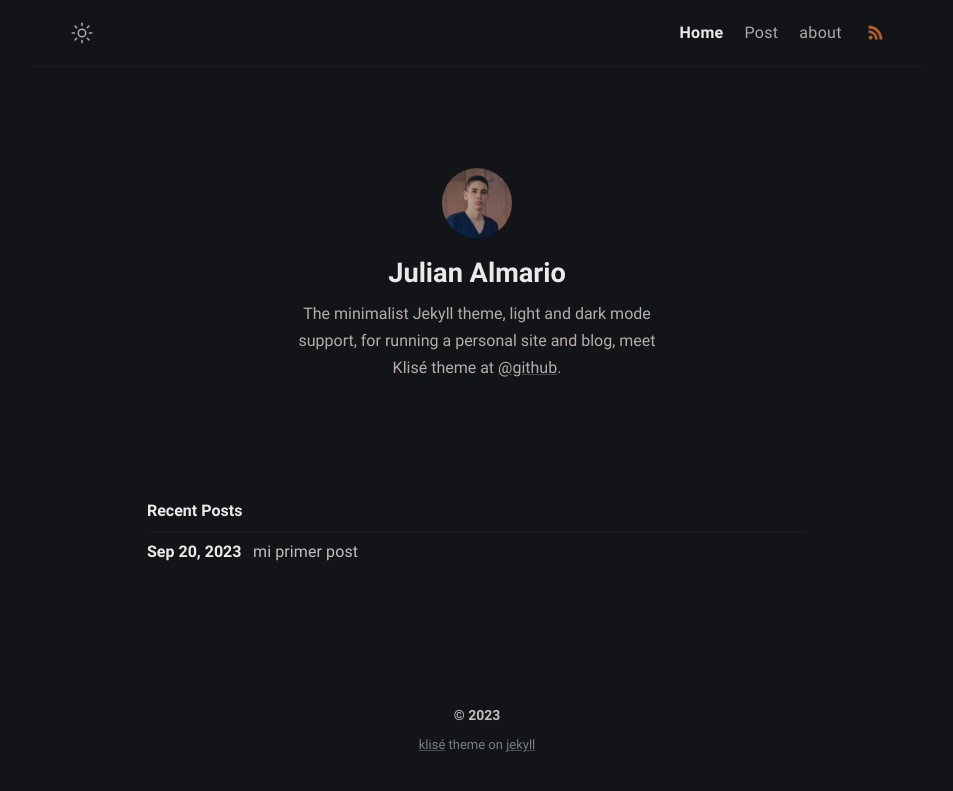
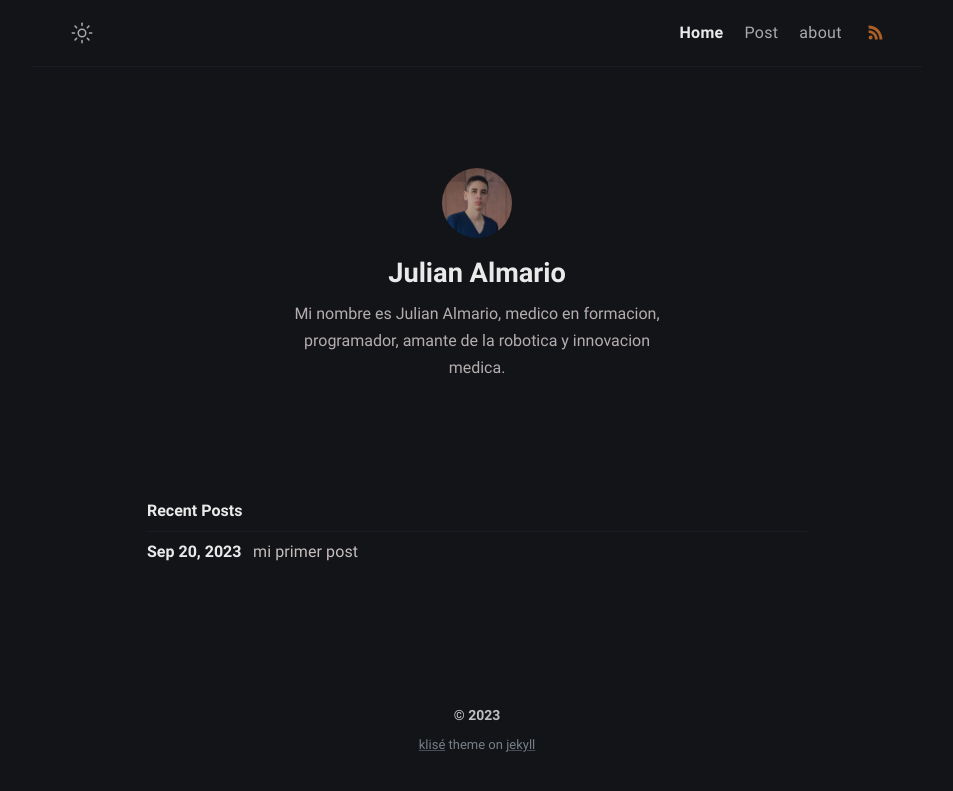
Before and after one commit to Julian-Almario/MyWeb, a Jekyll site: the page built from index.md, in a window 1280 px wide. Shown: the top 791 px of the page, without its empty margins (163-1116 px from the left). Built offline with Jekyll 4.4.1, drawn with Linux system fonts in a browser that asks for light colours; part of the change alters nothing that is shown.

```diff
--- a/_config.yml
+++ b/_config.yml
@@ -13,8 +13,7 @@ mode: dark # default theme "dark" | "light"
 author:
   name: Julian Almario # author name
   bio: >- # tell to the world
-    The minimalist Jekyll theme, light and dark mode support, for running a personal site and blog,
-    meet Klisé theme at <a href="https://github.com/piharpi/jekyll-klise" target="_blank" rel="noopener">@github</a>.
+    Mi nombre es Julian Almario, medico en formacion, programador, amante de la robotica y innovacion medica.
   username: JulianAlmario # general username
   github: Julian-Almario # github username
   twitter: JulianAlmario_ # twitter username
--- a/_includes/header.html
+++ b/_includes/header.html
@@ -162,14 +162,4 @@
 
   <link rel="stylesheet" href="/assets/css/style.css" />
 
-  <!-- for mathjax support -->
-  {% if page.usemathjax %}
-    <script type="text/x-mathjax-config">
-      MathJax.Hub.Config({
-      TeX: { equationNumbers: { autoNumber: "AMS" } }
-      });
-    </script>
-    <script type="text/javascript" async src="https://cdn.jsdelivr.net/npm/mathjax@3/es5/tex-mml-chtml.js?config=TeX-AMS-MML_HTMLorMML"></script>
-  {% endif %}
-
 </head>
```
